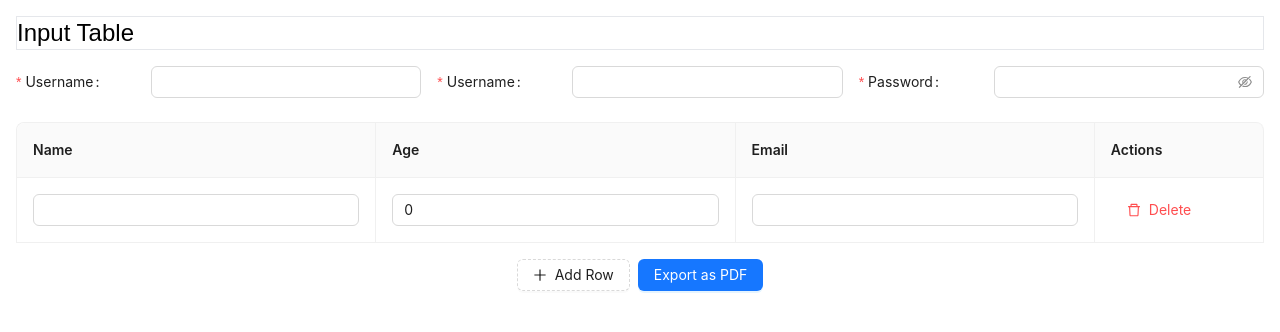
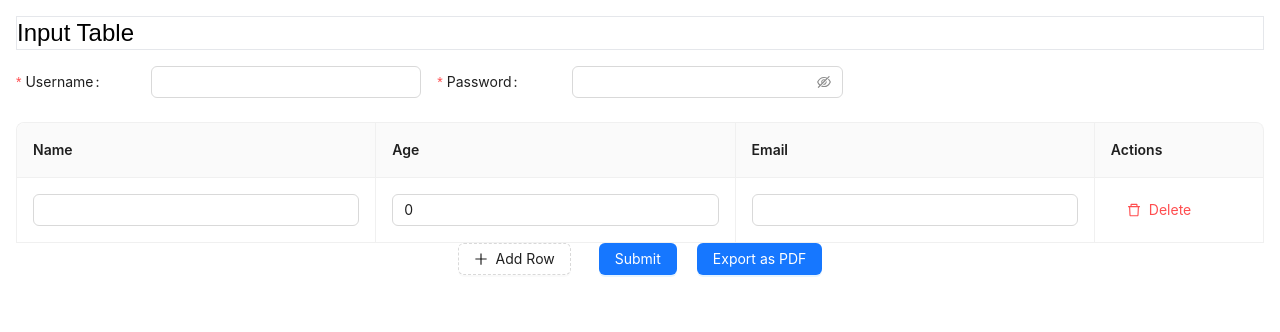
Before and after one commit to samatzaza/react-vite-ts, a React (Vite) app: page / in a window 1280 px wide. Shown: the top 332 px of the page. Built offline with nearby package versions, Linux system fonts and the light colour scheme.

Commit message:
create blob to preview pdf

```diff
--- a/src/components/TableInput.tsx
+++ b/src/components/TableInput.tsx
@@ -1,9 +1,8 @@
 import React, { useState } from 'react';
+import { Button, Table, Input, Popconfirm, Form, Col, Row, FormProps } from 'antd';
+import { PlusOutlined, DeleteOutlined } from '@ant-design/icons';
 import { jsPDF } from 'jspdf';
-import { Button, Table, Input, Popconfirm, Form, Checkbox, FormProps, Col, Row } from 'antd';
-import { PlusOutlined, DeleteOutlined } from '@ant-design/icons';
 import 'jspdf-autotable'; // Import the autotable plugin
-import AdvancedSearchForm from './FormInput'
 
 type RowData = {
     key: string;
@@ -14,6 +13,7 @@ type RowData = {
 
 const TableInput: React.FC = () => {
     const [rows, setRows] = useState<RowData[]>([{ key: Date.now().toString(), name: '', age: 0, email: '' }]);
+    const [form] = Form.useForm(); // Get the form instance to access form values
 
     // Handle input change for any field
     const handleInputChange = (key: string, field: string, value: string) => {
@@ -36,19 +36,32 @@ const TableInput: React.FC = () => {
     const deleteRow = (key: string) => {
         setRows(rows.filter(row => row.key !== key));
     };
-
-    // Export table data as a PDF with table format
     const exportToPDF = () => {
         const doc = new jsPDF();
 
-        // Define columns (headers)
+        // Capture the form data
+        const formData = form.getFieldsValue(); // Get the values of all form fields
+
+        // Add Form Data to PDF
+        doc.text('Form Data:', 10, 10);
+        let y = 20;
+        Object.entries(formData).forEach(([key, value]) => {
+            doc.text(`${key}: ${value}`, 10, y);
+            y += 10;
+        });
+
+        // Add a space between form data and table
+        y += 10;
+        doc.text('Table Data:', 10, y);
+
+        // Define columns (headers) for the table
         const columns = [
             { title: "Name", dataKey: "name" },
             { title: "Age", dataKey: "age" },
             { title: "Email", dataKey: "email" },
         ];
 
-        // Create data array (rows)
+        // Create data array (rows) for the table
         const data = rows.map((row) => ({
             name: row.name,
             age: row.age,
@@ -59,26 +72,31 @@ const TableInput: React.FC = () => {
         doc.autoTable({
             head: [columns.map(col => col.title)],
             body: data.map(row => columns.map(col => row[col.dataKey])),
+            startY: y + 20,
             margin: { top: 20 },
             theme: 'grid',
             styles: { cellPadding: 5, fontSize: 10, overflow: 'linebreak' },
         });
 
-        // Save the PDF file
-        doc.save('table_data.pdf');
+        // Generate PDF as a Blob
+        const pdfBlob = doc.output('blob');
+
+        // Create a URL for the Blob
+        const url = URL.createObjectURL(pdfBlob);
+
+        // Open a new window to preview the PDF
+        const newWindow = window.open(url, '_blank');
+        if (newWindow) {
+            newWindow.focus();
+        }
     };
+    console.log(rows);
 
-    type FieldType = {
-        username?: string;
-        password?: string;
-        remember?: string;
-    };
-
-    const onFinish: FormProps<FieldType>['onFinish'] = (values) => {
+    const onFinish: FormProps<RowData>['onFinish'] = (values) => {
         console.log('Success:', values);
     };
 
-    const onFinishFailed: FormProps<FieldType>['onFinishFailed'] = (errorInfo) => {
+    const onFinishFailed: FormProps<RowData>['onFinishFailed'] = (errorInfo) => {
         console.log('Failed:', errorInfo);
     };
 
@@ -138,17 +156,17 @@ const TableInput: React.FC = () => {
     return (
         <div className="p-4">
             <h2 className="text-2xl mb-4 border">Input Table</h2>
-            {/* <AdvancedSearchForm /> */}
             <Form
+                form={form} // Link the form instance
                 name="horizontal_login"
                 labelCol={{ span: 8 }}
                 wrapperCol={{ span: 16 }}
                 style={{ maxWidth: '100%' }}
                 initialValues={{ remember: true }}
+                autoComplete="off"
+                labelAlign='left'
                 onFinish={onFinish}
                 onFinishFailed={onFinishFailed}
-                autoComplete="off"
-                labelAlign='left'
             >
                 <Row gutter={16} className='pl-0'>
                     <Col span={8}>
@@ -162,16 +180,6 @@ const TableInput: React.FC = () => {
                     </Col>
                     <Col span={8}>
                         <Form.Item
-                            label="Username"
-                            name="username"
-                            rules={[{ required: true, message: 'Please input your username!' }]}
-                        >
-                            <Input />
-                        </Form.Item>
-                    </Col>
-
-                    <Col span={8}>
-                        <Form.Item
                             label="Password"
                             name="password"
                             rules={[{ required: true, message: 'Please input your password!' }]}
@@ -181,6 +189,7 @@ const TableInput: React.FC = () => {
                     </Col>
                 </Row>
             </Form>
+
             <Table
                 columns={columns}
                 dataSource={rows}
@@ -189,7 +198,7 @@ const TableInput: React.FC = () => {
                 bordered
             />
 
-            <div className="mt-4 flex justify-center">
+            <div className="flex justify-center gap-x-5">
                 <Button
                     onClick={addRow}
                     type="dashed"
@@ -197,6 +206,9 @@ const TableInput: React.FC = () => {
                     className="mr-2"
                 >
                     Add Row
+                </Button>
+                <Button type="primary" htmlType="submit">
+                    Submit
                 </Button>
                 <Button
                     type="primary"
--- a/src/page/Detail.tsx
+++ b/src/page/Detail.tsx
@@ -6,8 +6,9 @@ const Detail = () => {
         <div>
             <h1>Details</h1>
             <Row>
-                <Col span={16} className='bg-red-500 p-5'>col-8</Col>
-                <Col span={8} className='bg-blue-500 p-5'>col-8</Col>
+                <Col span={16} className='bg-blue-300 p-5'>col-16
+                </Col>
+                <Col span={8} className='bg-amber-800 p-5'>col-8</Col>
             </Row>
         </div>
     )
--- a/src/page/Notification.tsx
+++ b/src/page/Notification.tsx
@@ -10,7 +10,14 @@ const AppNotif = () => {
 
         notification.open({
             message: 'New Notification!',
-            description: 'You have received a new notification.',
+            description: (
+                <div>
+                    You have received a new notification.{' '}
+                    <a href="/detail" target="_blank" rel="noopener noreferrer">
+                        Click here to visit detail
+                    </a>
+                </div>
+            ),
             icon: <BellOutlined style={{ color: '#108ee9' }} />,
         });
     };
```
